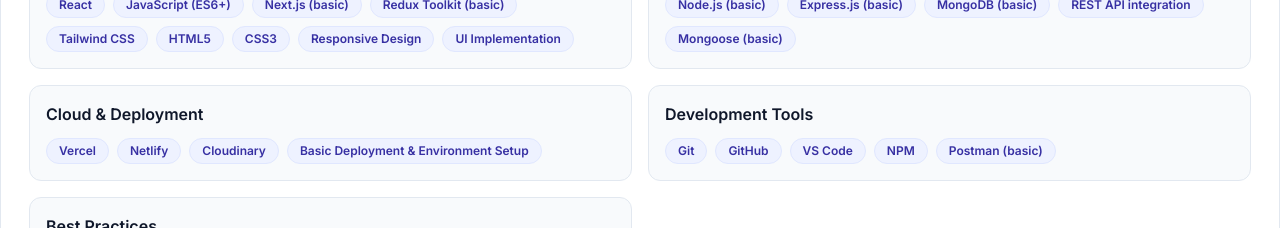
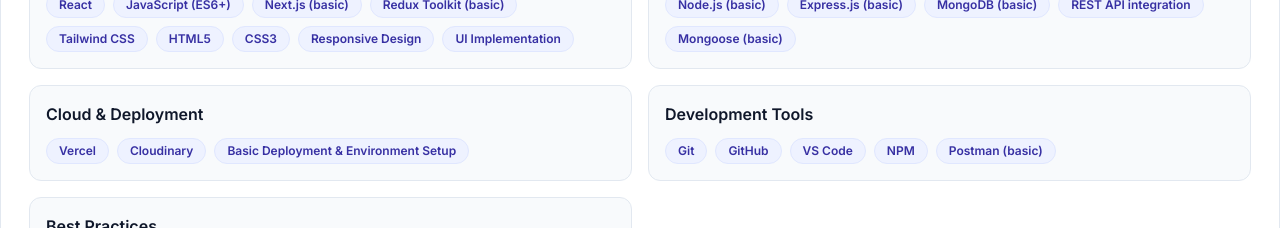
Before and after one commit to rbgraja/Portfolio, a React (Vite) app: page / in a window 1280 px wide. Shown: the part 1380-1608 px from the top of the page. Built offline with nearby package versions, Linux system fonts and the light colour scheme; the HTML template or start-up script is replaced by a standard one.

Commit message:
Update footer title for professional portfolio branding

```diff
--- a/src/App.jsx
+++ b/src/App.jsx
@@ -72,7 +72,6 @@
     title: 'Cloud & Deployment',
     items: [
       'Vercel',
-      'Netlify',
       'Cloudinary',
       'Basic Deployment & Environment Setup'
     ]
```
